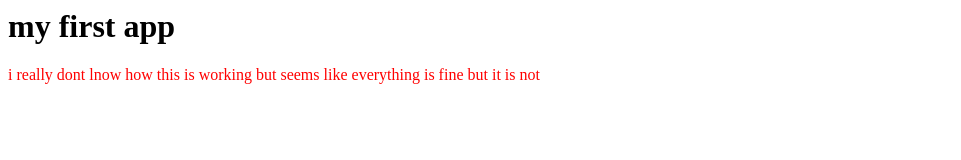
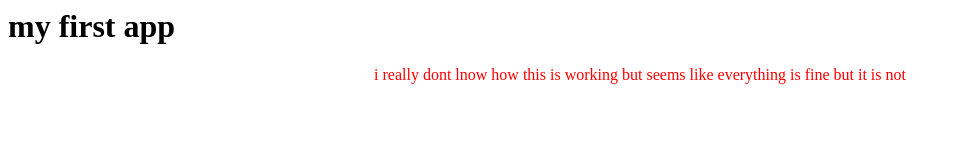
Before and after one commit to arifmulla/dbapp-, a plain HTML site: page index.html in a window 1280 px wide. Shown: the whole page, without its empty margins (0-961 px from the left). Drawn offline with Linux system fonts and the light colour scheme.

Commit message:
updated index.html

```diff
--- a/index.html
+++ b/index.html
@@ -3,7 +3,7 @@
 </head>
 <body style="background-color:powdergreen;">
 <h1>my first app</h1>
-  <p><font color="red">i really dont lnow how this is working but seems like everything is fine but it is not</font></p>
+  <p><font color="red"><center>i really dont lnow how this is working but seems like everything is fine but it is not</center></font></p>
 </body>
 
 
```
